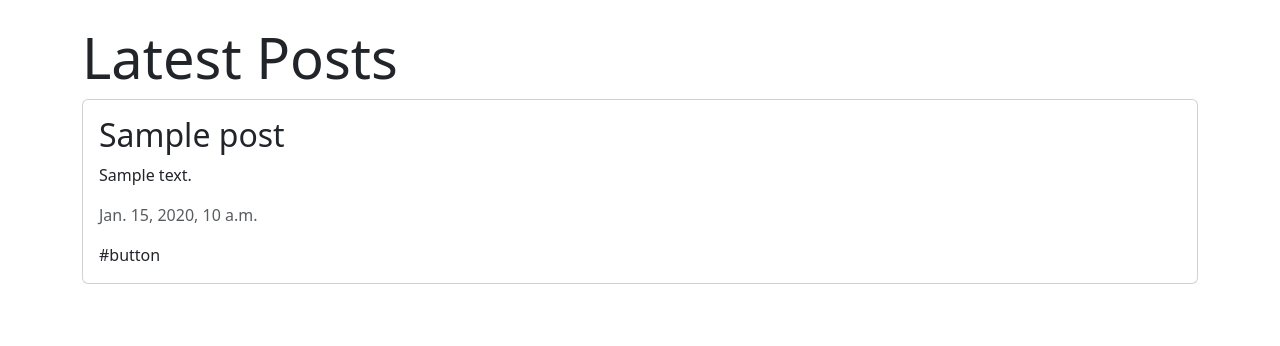
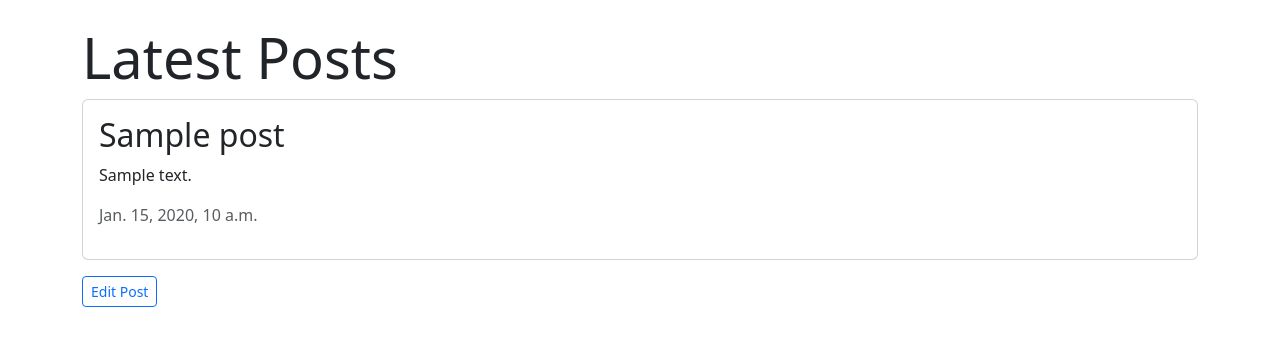
Before and after one commit to Jellybean6358/django-blog-Kradr, a Django app: page / in a window 1280 px wide. Shown: the part 56-402 px from the top of the page. Run offline with Django 5.2, Linux system fonts and the light colour scheme; tables that the repository leaves empty hold one stand-in row (values such as "Sample post").

Commit message:
CRU Completed in CRUD

```diff
--- a/myblog/posts/templates/posts/post_list.html
+++ b/myblog/posts/templates/posts/post_list.html
@@ -6,8 +6,9 @@
                 <h2 class="card-title">{{post.title}}</h2>
                 <p class="card-text">{{post.text}}</p>
                 <p class="text-muted">{{post.created_date}}</p>
-                #button
+
             </div>
         </div>
+        <a href="{% url 'post_edit' pk=post.pk %}" class="btn btn-sm btn-outline-primary">Edit Post</a>
     {% endfor %}
 {% endblock %}
```
